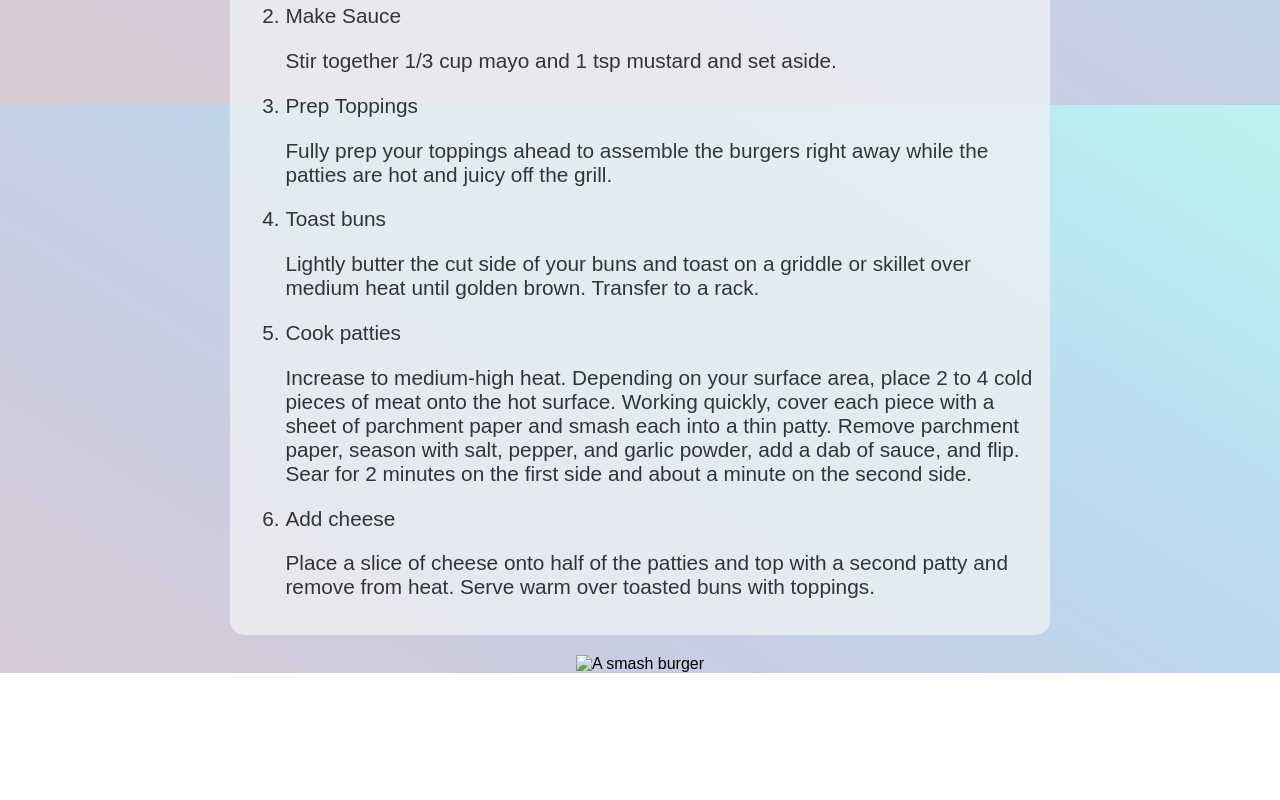
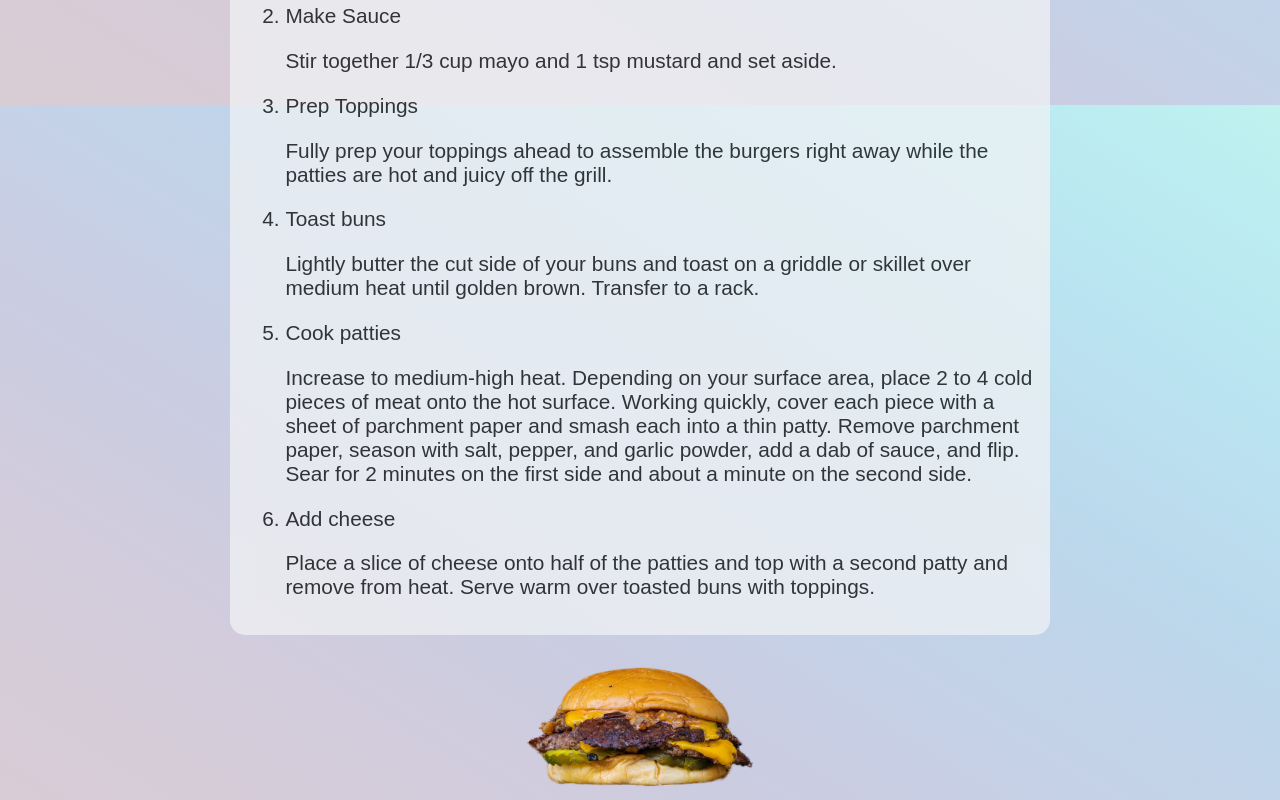
Before and after one commit to AlexIbby/odin-recipes, a plain HTML site: page smash-burgers/smash-burger.html in a window 1280 px wide. Shown: the part 1495-2295 px from the top of the page. Before the commit the page ends 2168 px from the top, so only its background shows below. Drawn offline with Linux system fonts and the light colour scheme; the site is published under a folder, as on GitHub Pages, so addresses that start at the root find nothing.

Commit message:
Fix images for food

```diff
--- a/smash-burgers/smash-burger.html
+++ b/smash-burgers/smash-burger.html
@@ -76,7 +76,7 @@
     </div>
 
     <div class="footer-image">
-        <img class="home-food-img"  src="/smash-burgers/smash-home2.png" alt="A smash burger">
+        <img class="home-food-img"  src="../smash-burgers/smash-home2.png" alt="A smash burger">
     </div>
 
 </body>
```
